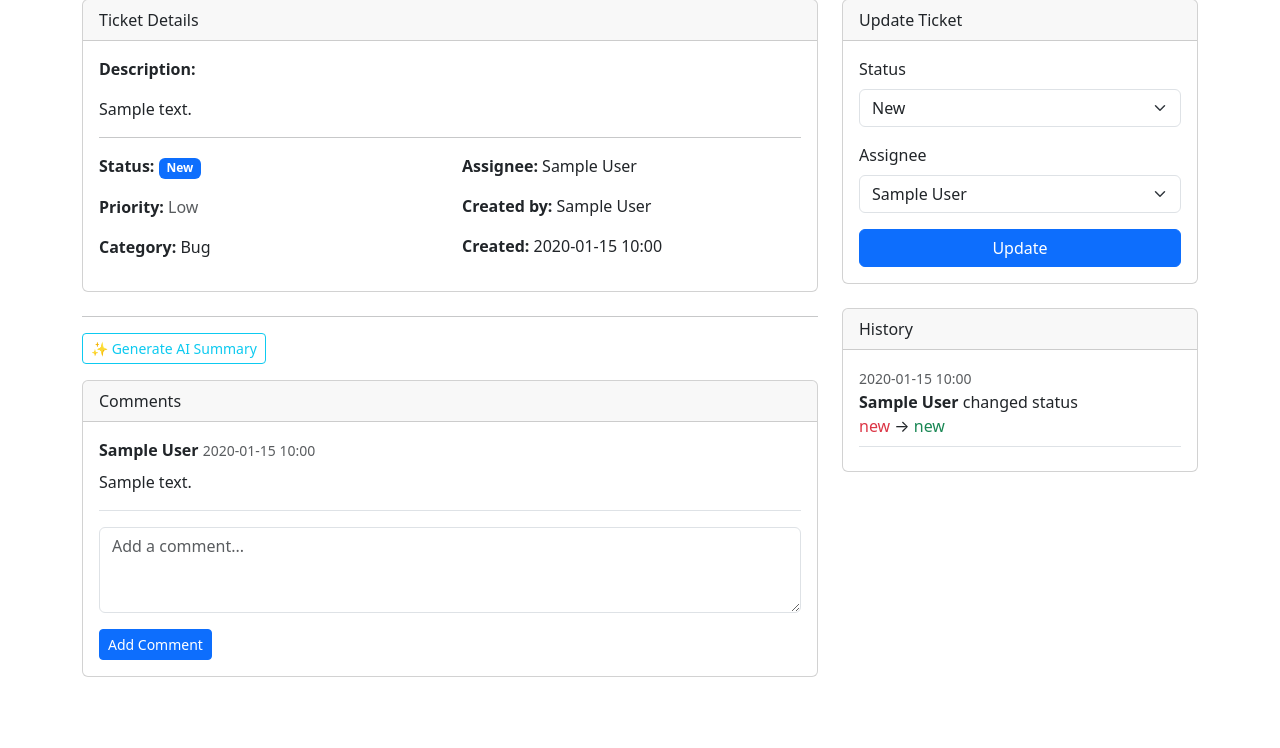
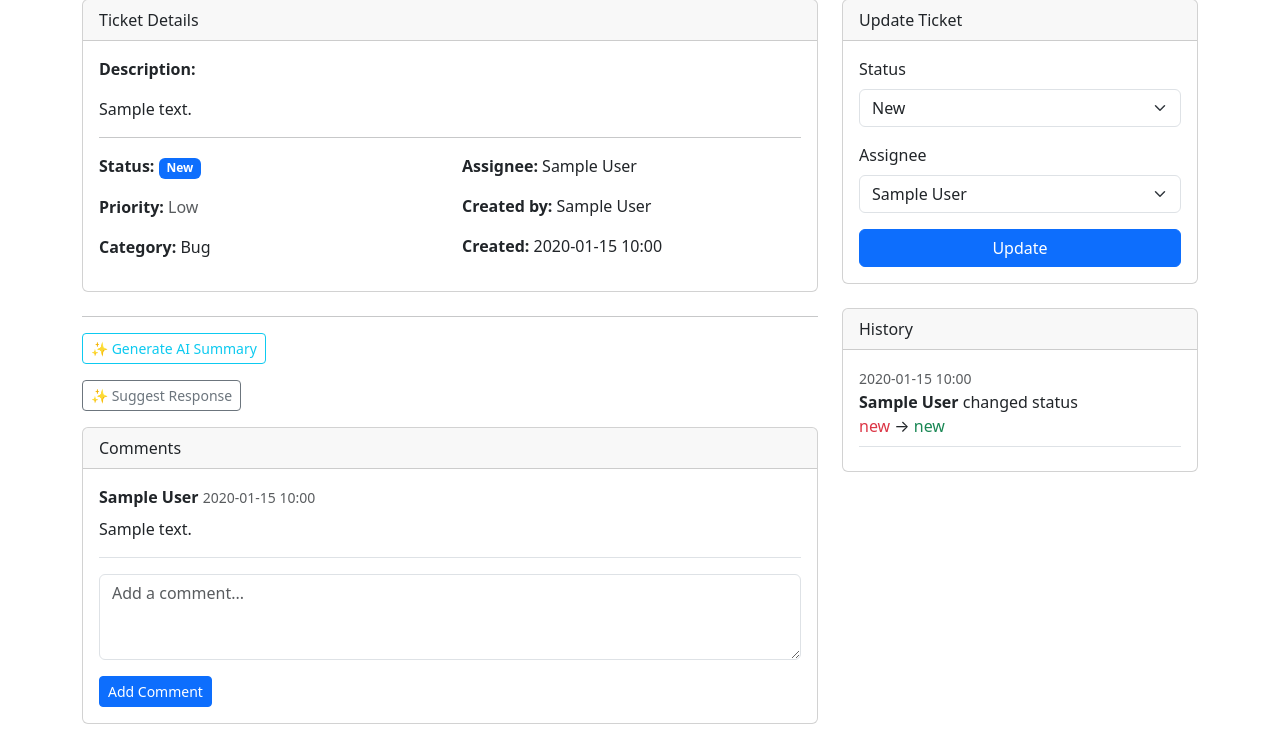
Before and after one commit to DylanK29/support-ticket-app, a Flask app: page /tickets/1 in a window 1280 px wide. Shown: the part 174-922 px from the top of the page. Before the commit the page ends 851 px from the top, so only its background shows below. Run offline with Flask 3, Linux system fonts and the light colour scheme; a user stored in the database is signed in; tables that the repository leaves empty hold one stand-in row (values such as "Sample post").

Commit message:
Added AI suggested responses in 'Ticket Details

```diff
--- a/app/routes.py
+++ b/app/routes.py
@@ -259,3 +259,23 @@ def get_ticket_summary(ticket_id):
         return jsonify({'summary': summary})
     else:
         return jsonify({'error': 'Could not generate summary'}), 500
+
+@main.route('/api/tickets/<int:ticket_id>/suggest-response', methods=['POST'])
+@login_required
+def get_suggested_response(ticket_id):
+    #Generate AI suggested response for a ticket
+    from app.ai_helper import suggest_response
+
+    ticket = Ticket.query.get_or_404(ticket_id)
+
+    response = suggest_response(
+        ticket.title,
+        ticket.description,
+        ticket.category.value,
+        ticket.status.value
+    )
+
+    if response:
+        return jsonify({'response': response})
+    else:
+        return jsonify({'error': 'Could not generate response'}), 500
--- a/app/templates/ticket_detail.html
+++ b/app/templates/ticket_detail.html
@@ -101,7 +101,46 @@
             });
         });
         </script>
+        <div class="mb-3">
+            <button type="button" id="suggestResponseBtn" class="btn btn-outline-secondary btn-sm">
+                ✨ Suggest Response
+            </button>
+            <span id="responseLoading" class="ms-2 text-muted" style="display: none;">
+                <span class="spinner-border spinner-border-sm"></span> Thinking...
+            </span>
+        </div>
 
+        <script>
+        document.getElementById('suggestResponseBtn').addEventListener('click', function() {
+            const btn = this;
+            const loading = document.getElementById('responseLoading');
+            const textarea = document.querySelector('textarea[name="content"]');
+
+            btn.disabled = true;
+            loading.style.display = 'inline';
+
+            fetch('{{ url_for("main.get_suggested_response", ticket_id=ticket.id) }}', {
+                method: 'POST'
+            })
+            .then(response => response.json())
+            .then(data => {
+                btn.disabled = false;
+                loading.style.display = 'none';
+
+                if (data.response) {
+                    textarea.value = data.response;
+                    textarea.focus();
+                } else {
+                    alert('Could not generate suggestion.');
+                }
+            })
+            .catch(error => {
+                btn.disabled = false;
+                loading.style.display = 'none';
+                alert('Error generating suggestion.');
+            });
+        });
+        </script>
         <div class="card mb-4">
             <div class="card-header">Comments</div>
             <div class="card-body">
```
Also changed, not shown: app/ai_helper.py (+35 -0 lines).
